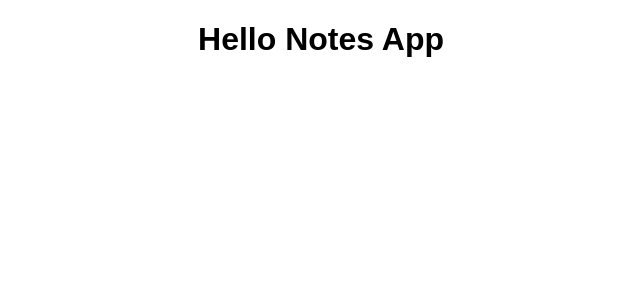
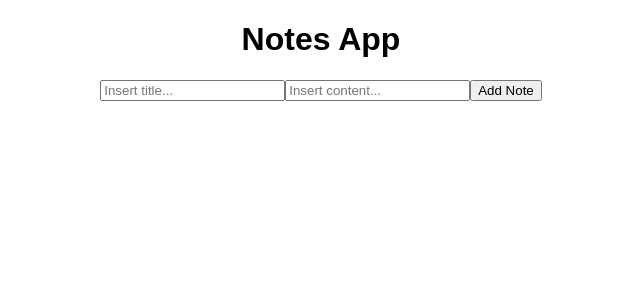
Before and after one commit to danielemanuel/notes_app, a React (Create React App) app: page / in a window 1280 px wide. Shown: the top 300 px of the page, without its empty margins (319-959 px from the left). Built offline with nearby package versions, Linux system fonts and the light colour scheme.

Commit message:
* title and content form displayed on the UI

```diff
--- a/src/App.js
+++ b/src/App.js
@@ -1,12 +1,35 @@
 import React, { Component } from 'react';
-import logo from './logo.svg';
 import './App.css';
 
 class App extends Component {
   render() {
     return (
       <div className="App">
-        <h1> Hello Notes App  </h1>
+       <header>
+          <div className='wrapper'>
+            <h1>Notes App  </h1>
+          </div>
+       </header>
+      <div className= 'constainer'>
+        <section className= 'add-item'>
+          <form>
+            <input type='text' name='title' placeholder='Insert title...' />
+            <input type='text' name='content' placeholder='Insert content...' />
+            <button> Add Note</button>
+          </form>
+          <section className='display-item'>
+            <div className='wrapper'>
+              <ul>
+
+
+              </ul>
+
+            </div>
+          </section>
+        </section>
+
+      </div>
+
       </div>
     );
   }
```
Also changed, not shown: src/logo.svg (deleted).
